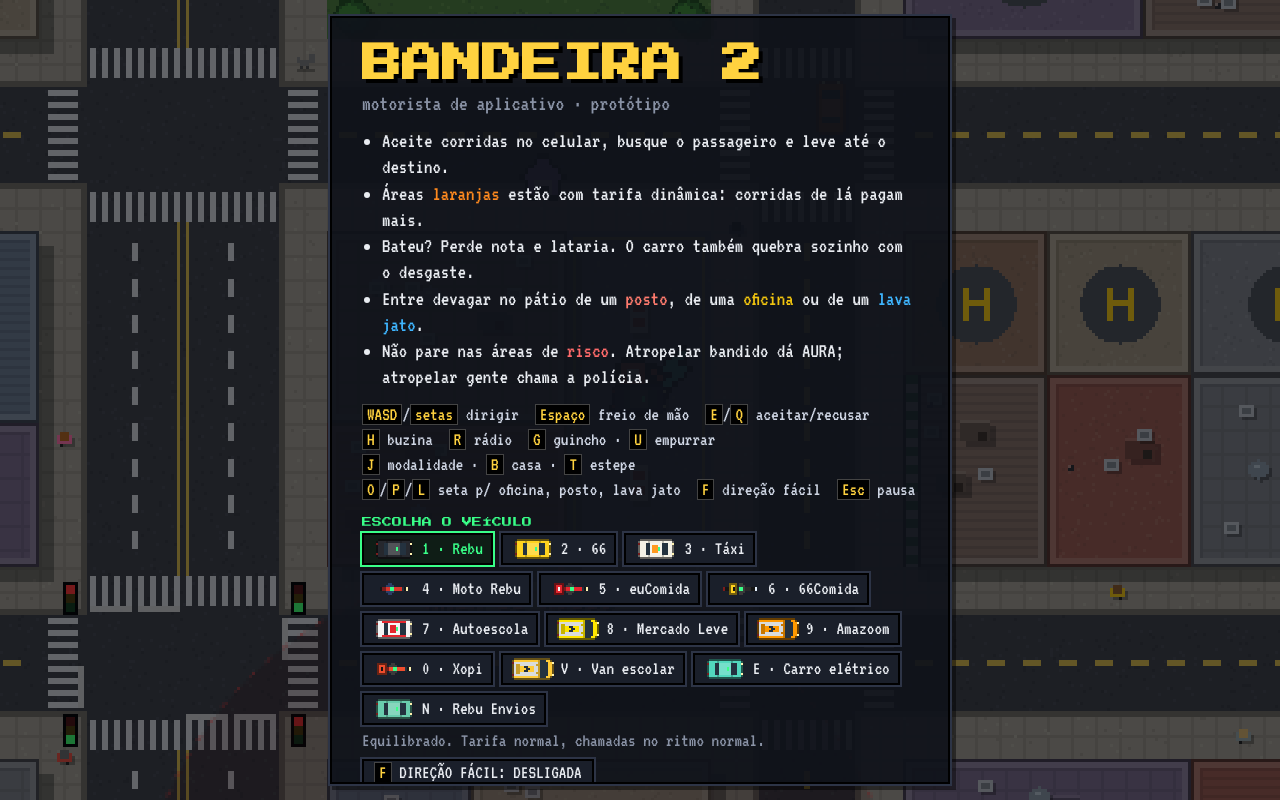
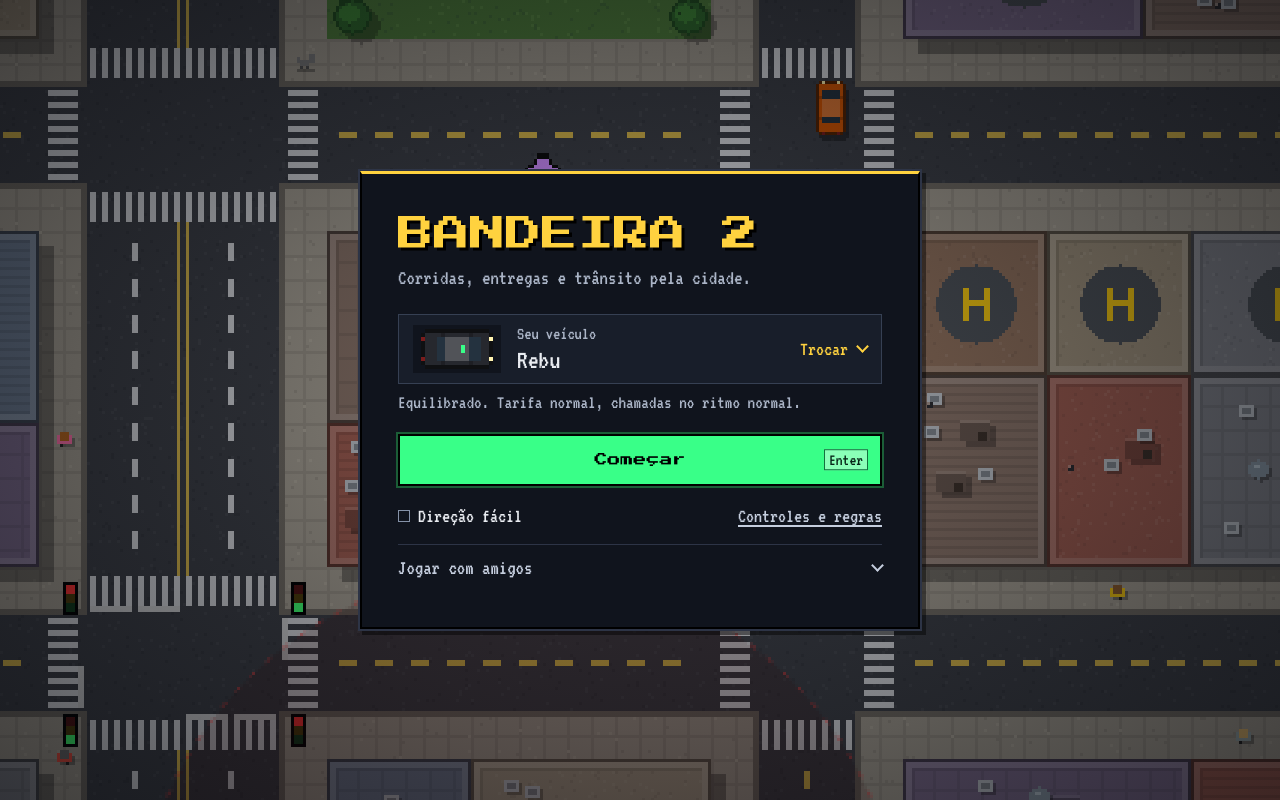
Before and after one commit to gabrielsouto/bandeira2, a plain HTML site: page index.html in a window 1280 px wide. Drawn offline with Linux system fonts and the light colour scheme.

Commit message:
Simplifica o menu inicial do Bandeira 2

```diff
--- a/index.html
+++ b/index.html
@@ -48,46 +48,40 @@
 
 <div id="modal" class="hidden"><div id="modalbox" class="panel"></div></div>
 
-<div id="title">
+<main id="title" aria-labelledby="game-title">
   <div class="tbox panel">
-    <h1>BANDEIRA 2</h1>
-    <p class="sub">motorista de aplicativo · protótipo</p>
-    <ul>
-      <li>Aceite corridas no celular, busque o passageiro e leve até o destino.</li>
-      <li>Áreas <b class="c-surge">laranjas</b> estão com tarifa dinâmica: corridas de lá pagam mais.</li>
-      <li>Bateu? Perde nota e lataria. O carro também quebra sozinho com o desgaste.</li>
-      <li>Entre devagar no pátio de um <b class="c-posto">posto</b>, de uma <b class="c-ofi">oficina</b> ou de um <b class="c-lava">lava jato</b>.</li>
-      <li>Não pare nas áreas de <b class="c-risk">risco</b>. Atropelar bandido dá AURA; atropelar gente chama a polícia.</li>
-    </ul>
-    <div class="keys">
-      <span><kbd>WASD</kbd>/<kbd>setas</kbd> dirigir</span>
-      <span><kbd>Espaço</kbd> freio de mão</span>
-      <span><kbd>E</kbd>/<kbd>Q</kbd> aceitar/recusar</span>
-      <span><kbd>H</kbd> buzina</span>
-      <span><kbd>R</kbd> rádio</span>
-      <span><kbd>G</kbd> guincho · <kbd>U</kbd> empurrar</span>
-      <span><kbd>J</kbd> modalidade · <kbd>B</kbd> casa · <kbd>T</kbd> estepe</span>
-      <span><kbd>O</kbd>/<kbd>P</kbd>/<kbd>L</kbd> seta p/ oficina, posto, lava jato</span>
-      <span><kbd>F</kbd> direção fácil</span>
-      <span><kbd>Esc</kbd> pausa</span>
+    <header class="title-header">
+      <h1 id="game-title">BANDEIRA 2</h1>
+      <p>Corridas, entregas e trânsito pela cidade.</p>
+    </header>
+    <details id="vehpick">
+      <summary>
+        <canvas id="vehpreview" width="44" height="24" aria-hidden="true"></canvas>
+        <span class="vehicle-info">
+          <span class="vehicle-label">Seu veículo</span>
+          <strong id="vehname" aria-live="polite"></strong>
+        </span>
+        <span class="disclosure vehicle-action">Trocar</span>
+      </summary>
+      <div id="vehbtns" role="group" aria-label="Veículos disponíveis"></div>
+    </details>
+    <p id="vehdesc"></p>
+    <button id="startbtn"><span>Começar</span><kbd aria-hidden="true">Enter</kbd></button>
+    <div class="title-tools">
+      <button id="easybtn" class="ghost" aria-pressed="false"><span class="easy-indicator" aria-hidden="true"></span>Direção fácil</button>
+      <a id="helplink" href="ajuda.html" target="_blank" rel="noopener">Controles e regras</a>
     </div>
-    <div id="vehpick">
-      <div class="mb-title">ESCOLHA O VEÍCULO</div>
-      <div id="vehbtns"></div>
-      <div id="vehdesc"></div>
-      <button id="easybtn" class="ghost"></button>
-    </div>
-    <button id="startbtn">ENTER · COMEÇAR</button>
-    <a id="helplink" href="ajuda.html" target="_blank" rel="noopener">AJUDA: TODAS AS REGRAS</a>
-    <div id="multibox" class="hidden">
-      <div class="mb-title">MULTIPLAYER · ATÉ 4 AMIGOS</div>
-      <div class="mb-row"><label for="nick">Apelido</label><input id="nick" maxlength="12" autocomplete="off" spellcheck="false" placeholder="como te chamam"></div>
-      <div class="mb-row" id="coderow"><label for="code">Código</label><input id="code" maxlength="4" autocomplete="off" spellcheck="false" placeholder="K7QF"></div>
-      <div class="mb-btns"><button id="createbtn">CRIAR SALA</button><button id="joinbtn" class="ghost">ENTRAR COM CÓDIGO</button></div>
-      <div id="multimsg"></div>
-    </div>
+    <details id="multibox" class="hidden">
+      <summary class="disclosure">Jogar com amigos</summary>
+      <div id="multiform">
+        <div class="mb-row"><label for="nick">Apelido</label><input id="nick" maxlength="12" autocomplete="off" spellcheck="false"></div>
+        <div class="mb-row" id="coderow"><label for="code">Código da sala</label><input id="code" maxlength="4" autocomplete="off" spellcheck="false" placeholder="K7QF"></div>
+        <div class="mb-btns"><button id="createbtn" class="ghost">Criar sala</button><button id="joinbtn" class="ghost">Entrar com código</button></div>
+      </div>
+      <p id="multimsg" role="status"></p>
+    </details>
   </div>
-</div>
+</main>
 
 <script src="js/util.js"></script>
 <script src="js/audio.js"></script>
--- a/js/facil.js
+++ b/js/facil.js
@@ -30,10 +30,7 @@ const Easy = {
   // botão da tela inicial e selo no painel
   refresh() {
     const b = $('easybtn');
-    if (b) {
-      b.classList.toggle('sel', this.on);
-      b.innerHTML = `<kbd>F</kbd> DIREÇÃO FÁCIL: ${this.on ? 'LIGADA' : 'DESLIGADA'}`;
-    }
+    if (b) b.setAttribute('aria-pressed', this.on);
     const tag = $('easytag');
     if (tag) tag.classList.toggle('hidden', !this.on);
   },
--- a/js/main.js
+++ b/js/main.js
@@ -121,15 +121,20 @@ const KEYMAP = { ArrowUp: 'up', KeyW: 'up', ArrowDown: 'down', KeyS: 'down', Arr
 function clearInput() { for (const k in input) input[k] = false; }
 // teclas digitadas em campos de texto (apelido, código da sala) não comandam o carro
 const typing = (e) => e.target instanceof HTMLInputElement || e.target instanceof HTMLTextAreaElement;
+const titleActivation = (e) => mode === 'title' && (e.code === 'Enter' || e.code === 'Space') &&
+  e.target.closest?.('button, a, summary');
 window.addEventListener('keydown', (e) => {
-  if (typing(e)) return;
+  if (typing(e) || titleActivation(e)) return;
   if (KEYMAP[e.code]) { input[KEYMAP[e.code]] = true; e.preventDefault(); }
   if (e.repeat) return;
   onKey(e.code);
 });
 window.addEventListener('keyup', (e) => {
   if (typing(e)) return;
-  if (KEYMAP[e.code]) { input[KEYMAP[e.code]] = false; e.preventDefault(); }
+  if (KEYMAP[e.code]) {
+    input[KEYMAP[e.code]] = false;
+    if (!titleActivation(e)) e.preventDefault();
+  }
 });
 window.addEventListener('blur', clearInput);
 
@@ -217,22 +222,41 @@ function pickVehicle(k, resume = false) {
   Veh.set(k);
   resumeJob = resume && S.vehicle === k ? S.job : undefined;
   applyVehicle();
-  for (const b of document.querySelectorAll('#vehbtns button')) b.classList.toggle('sel', b.dataset.veh === Veh.key);
+  const preview = $('vehpreview').getContext('2d');
+  for (const b of document.querySelectorAll('#vehbtns button')) {
+    const selected = b.dataset.veh === Veh.key;
+    b.setAttribute('aria-pressed', selected);
+    if (selected) {
+      preview.clearRect(0, 0, 44, 24);
+      preview.drawImage(b.firstElementChild, 0, 0);
+    }
+  }
+  $('vehname').textContent = Veh.cur.name;
   $('vehdesc').textContent = VEHICLES[resumeJob] && resumeJob !== Veh.job
     ? 'Retomar com ' + Veh.cur.name + ' no app ' + VEHICLES[resumeJob].name + '.' : Veh.cur.desc;
 }
-$('easybtn').addEventListener('click', (e) => { Easy.toggle(true); e.currentTarget.blur(); });
+$('easybtn').addEventListener('click', () => Easy.toggle(true));
 Easy.refresh();
 (function buildVehiclePicker() {
   const box = $('vehbtns');
+  const picker = $('vehpick');
+  const summary = picker.querySelector('summary');
   VEH_ORDER.forEach((k, i) => {
     const v = VEHICLES[k], b = document.createElement('button');
     b.className = 'ghost'; b.dataset.veh = k;
     const spr = makeCarSprites(v.color, true, v.art, v.bag), [cv, g] = makeCanvas(44, 24);
     g.drawImage(spr.img, Math.round(22 - spr.img.width), Math.round(12 - spr.img.height), spr.img.width * 2, spr.img.height * 2);
     const shortcut = i < 10 ? (i + 1) % 10 : { escolar: 'V', eletrico: 'E', envios: 'N' }[k];
-    b.append(cv, document.createTextNode(`${shortcut} · ${v.name}`));
-    b.addEventListener('click', () => { pickVehicle(k); b.blur(); });
+    cv.setAttribute('aria-hidden', 'true');
+    const key = document.createElement('kbd');
+    key.textContent = shortcut;
+    key.setAttribute('aria-hidden', 'true');
+    b.append(cv, document.createTextNode(v.name), key);
+    b.addEventListener('click', () => {
+      pickVehicle(k);
+      picker.open = false;
+      summary.focus();
+    });
     box.appendChild(b);
   });
   pickVehicle(Veh.key, true);
--- a/js/multi.js
+++ b/js/multi.js
@@ -58,7 +58,10 @@ const Multi = {
     const rawSala = new URLSearchParams(location.search).get('sala') || '';
     const urlSala = this.normCode(rawSala);
     if (!Net.available()) {
-      if (urlSala) this.say('O multiplayer ainda não está disponível nesta versão. Dá pra jogar sozinho.', true, true);
+      if (rawSala) {
+        $('multiform').classList.add('hidden');
+        this.say('O multiplayer ainda não está disponível nesta versão. Dá pra jogar sozinho.', true);
+      }
       return;
     }
     this.el.box.classList.remove('hidden');
@@ -69,9 +72,12 @@ const Multi = {
       this.el.code.value = urlSala;
       this.el.coderow.classList.add('hidden');
       this.el.create.classList.add('hidden');
-      this.el.join.textContent = 'ENTER · ENTRAR NA SALA ' + urlSala;
+      this.el.box.open = true;
+      this.el.solo.before(this.el.box);
+      this.el.box.classList.add('invite');
+      this.el.join.textContent = 'Entrar na sala ' + urlSala;
       this.el.join.classList.remove('ghost');
-      this.el.solo.textContent = 'JOGAR SOZINHO';
+      this.el.solo.textContent = 'Jogar sozinho';
       this.el.solo.classList.add('ghost');
     }
     this.el.create.addEventListener('click', () => this.join(this.newCode()));
@@ -108,10 +114,11 @@ const Multi = {
     return s;
   },
 
-  say(text, bad, show) {
+  say(text, bad) {
     this.el.msg.textContent = text;
     this.el.msg.classList.toggle('bad', !!bad);
-    if (show) this.el.box.classList.remove('hidden');
+    this.el.box.classList.remove('hidden');
+    this.el.box.open = true;
   },
 
   setBusy(b) {
--- a/style.css
+++ b/style.css
@@ -127,28 +127,89 @@ button:disabled { opacity: .4; cursor: not-allowed; }
 .mbtn.ghost { margin-top: 4px; }
 
 /* tela inicial */
-#title { position: fixed; inset: 0; display: flex; align-items: center; justify-content: center; background: rgba(5,6,10,.55); }
-.tbox { width: min(620px, 92vw); padding: 26px 30px; }
-h1 { font-family: 'Press Start 2P', monospace; font-size: 40px; color: var(--gold); text-shadow: 4px 4px 0 #000, 0 0 0 #000; margin: 0; }
-.sub { color: var(--muted); font-size: 22px; margin: 8px 0 14px; }
-.tbox ul { padding-left: 20px; font-size: 21px; line-height: 1.25; margin: 0 0 14px; }
-.c-surge { color: var(--surge); } .c-posto { color: #ff7b6e; } .c-ofi { color: #f1c40f; }
-.keys { display: flex; flex-wrap: wrap; gap: 6px 16px; font-size: 19px; color: #cfd6e4; margin-bottom: 18px; }
-#startbtn { font-family: 'Press Start 2P', monospace; font-size: 13px; padding: 12px 16px; }
-.tbox { max-height: 96vh; overflow-y: auto; }
+#title {
+  position: fixed; inset: 0; display: flex; overflow-y: auto; padding: 18px;
+  background: radial-gradient(ellipse, rgba(5, 6, 10, .12), rgba(5, 6, 10, .62));
+}
+.tbox {
+  width: min(100%, 560px); margin: auto; padding: clamp(16px, 5vw, 36px);
+  background: #10141d; border-top: 3px solid var(--gold);
+}
+.title-header { margin-bottom: 26px; }
+.title-header h1 {
+  font: clamp(18px, 5.3vw, 36px)/1.35 'Press Start 2P', monospace;
+  color: var(--gold); text-shadow: 3px 3px #000; margin: 0;
+}
+.title-header p { margin: 8px 0 0; color: #abb5c7; font-size: 21px; }
+.tbox summary {
+  cursor: pointer; list-style: none;
+}
+.tbox summary::-webkit-details-marker { display: none; }
+.tbox :is(button, a, summary):focus-visible { outline: 2px solid var(--gold); outline-offset: 3px; }
+.disclosure { display: flex; align-items: center; gap: 10px; }
+.disclosure::after {
+  content: ''; flex: none; width: 7px; height: 7px; border: solid currentColor;
+  border-width: 0 2px 2px 0; transform: translateY(-2px) rotate(45deg);
+}
+details[open] > summary.disclosure::after,
+details[open] > summary .disclosure::after { transform: translateY(2px) rotate(225deg); }
+
+#vehpick { background: #181e2a; border: 1px solid #364053; }
+#vehpick > summary {
+  display: grid; grid-template-columns: auto 1fr auto; align-items: center;
+  gap: clamp(8px, 3vw, 16px); padding: 10px 14px;
+}
+#vehpreview { width: clamp(48px, 14vw, 88px); height: auto; background: #10141d; image-rendering: pixelated; }
+.vehicle-info { display: grid; gap: 3px; line-height: 1; }
+.vehicle-label { color: #abb5c7; font-size: 18px; }
+#vehname { font-size: 27px; font-weight: normal; }
+.vehicle-action { color: var(--gold); font-size: 20px; }
+#vehbtns {
+  display: grid; grid-template-columns: repeat(auto-fit, minmax(min(100%, 145px), 1fr));
+  gap: 6px; padding: 10px; border-top: 1px solid #364053;
+}
+#vehbtns button {
+  display: grid; grid-template-columns: auto 1fr auto; align-items: center; gap: 5px;
+  min-height: 38px; padding: 4px 6px; text-align: left; font-size: 19px; line-height: 1;
+  border: 1px solid var(--border); box-shadow: none;
+}
+#vehbtns canvas { width: 33px; image-rendering: pixelated; }
+#vehbtns kbd { font-size: 15px; color: #abb5c7; }
+#vehbtns [aria-pressed="true"] { background: #0f2019; border-color: var(--accent); color: var(--accent); }
+#vehdesc { margin: 8px 0 20px; color: #abb5c7; font-size: 19px; line-height: 1.15; }
+
+#startbtn {
+  position: relative; width: 100%; min-height: 52px; padding: 12px 56px;
+  font: 13px/1.35 'Press Start 2P', monospace;
+}
+#startbtn kbd {
+  position: absolute; right: 12px; top: 50%; transform: translateY(-50%);
+  border-color: #13713f; color: #072518; background: #8affb8;
+  font: 17px/1.15 'VT323', monospace;
+}
+.title-tools { display: flex; flex-wrap: wrap; align-items: center; justify-content: space-between; gap: 4px 12px; margin-top: 12px; }
+#easybtn, #helplink { display: inline-flex; align-items: center; gap: 8px; min-height: 36px; font-size: 20px; }
+#easybtn { background: transparent; border: 0; box-shadow: none; padding: 0; }
+.easy-indicator { width: 12px; height: 12px; border: 1px solid #8592a8; }
+#easybtn[aria-pressed="true"] .easy-indicator { background: var(--accent); border-color: var(--accent); box-shadow: inset 0 0 0 2px #10141d; }
+#helplink { color: #c5cede; text-underline-offset: 3px; }
+#helplink:hover { color: var(--ink); }
 
 /* multiplayer: entrada na sala */
-#multibox { margin-top: 18px; padding-top: 14px; border-top: 1px dashed var(--border); display: flex; flex-direction: column; gap: 8px; }
-#multibox.hidden { display: none; }
-.mb-title { font-family: 'Press Start 2P', monospace; font-size: 10px; color: var(--accent); }
-.mb-row { display: flex; align-items: center; gap: 10px; font-size: 20px; }
-.mb-row label { width: 80px; color: var(--muted); }
-.mb-row input { flex: 1; max-width: 240px; font-family: 'VT323', monospace; font-size: 22px; color: var(--ink); background: #000;
-  border: 2px solid var(--border); padding: 2px 8px; outline: none; }
+#multibox { margin-top: 10px; border-top: 1px solid var(--border); }
+#multibox.invite { margin: 0 0 18px; }
+#multibox > summary { min-height: 46px; justify-content: space-between; color: #c5cede; font-size: 21px; }
+#multibox > summary:hover { color: var(--ink); }
+#multiform { display: grid; gap: 8px; }
+.mb-row { display: grid; grid-template-columns: 6em minmax(0, 240px); align-items: center; gap: 8px; font-size: 20px; }
+.mb-row label { color: #abb5c7; }
+.mb-row input { width: 100%; min-width: 0; font: 22px 'VT323', monospace; color: var(--ink);
+  background: #090c12; border: 1px solid #445069; padding: 4px 8px; outline: none; }
 .mb-row input:focus { border-color: var(--accent); }
 #code { text-transform: uppercase; letter-spacing: .2em; max-width: 120px; }
-.mb-btns { display: flex; gap: 10px; flex-wrap: wrap; margin-top: 4px; }
-#multimsg { font-size: 19px; color: var(--muted); min-height: 1.2em; }
+.mb-btns { display: flex; gap: 8px; flex-wrap: wrap; margin: 4px 0; }
+#multimsg { font-size: 19px; color: #abb5c7; margin: 8px 0 0; }
+#multimsg:empty { display: none; }
 #multimsg.bad { color: #ff9a9a; }
 
 /* multiplayer: sala no canto superior esquerdo */
@@ -199,24 +260,13 @@ table.rank i { display: inline-block; width: 8px; height: 8px; border: 1px solid
 #modalbox:has(table.rank) { width: min(640px, 92vw); }
 .m-sub:has(table.rank) { overflow-x: auto; }
 
-/* tela inicial: escolha do veículo */
-#vehpick { margin-bottom: 16px; display: flex; flex-direction: column; gap: 6px; }
-#vehbtns { display: flex; gap: 8px; flex-wrap: wrap; }
-#vehbtns button { display: flex; align-items: center; gap: 6px; font-size: 19px; padding: 2px 8px; }
-#vehbtns button canvas { width: 44px; height: 24px; image-rendering: pixelated; }
-#vehbtns button.sel { background: #0f1d16; box-shadow: 0 0 0 2px var(--accent); color: var(--accent); }
-#vehdesc { color: var(--muted); font-size: 19px; min-height: 1.2em; }
 .ph-badge.b2 { background: var(--gold); margin-left: 4px; }
 #radio { color: #9fd3ff; font-size: 17px; margin-top: 6px; min-height: 0; white-space: nowrap; overflow: hidden; text-overflow: ellipsis; }
 #radio:empty { display: none; }
 #aura { font-size: 20px; margin-top: 2px; color: #c77dff; text-shadow: 2px 2px 0 #000; }
 #netinfo .ni-pega { color: #ff4fd8; }
-.c-lava { color: #3fb6ff; } .c-risk { color: #ff6b6b; }
-#helplink { display: inline-block; margin-left: 12px; font-size: 20px; color: var(--accent); vertical-align: middle; }
 
 /* direção fácil */
-#easybtn { align-self: flex-start; font-size: 19px; padding: 2px 10px; }
-#easybtn.sel { background: #0f1d16; box-shadow: 0 0 0 2px var(--accent); color: var(--accent); }
 #easytag { font-family: 'Press Start 2P', monospace; font-size: 8px; margin-left: 10px; padding: 3px 5px; vertical-align: middle;
   background: var(--accent); color: #000; }
 
```
